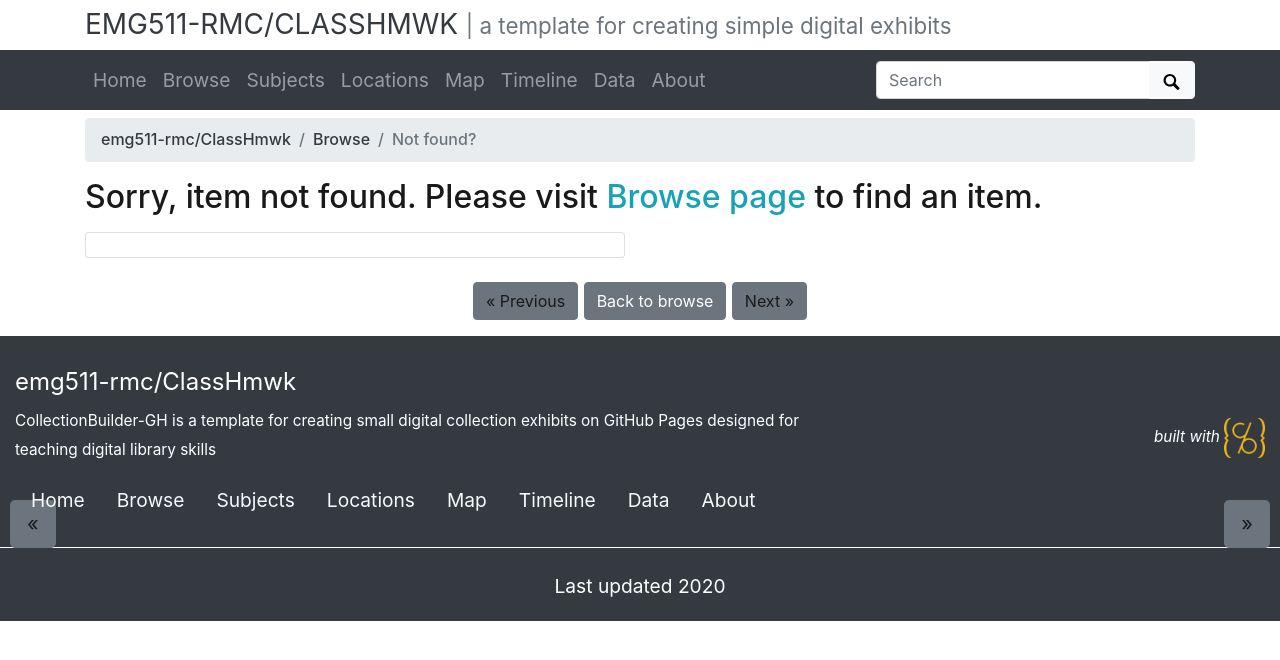
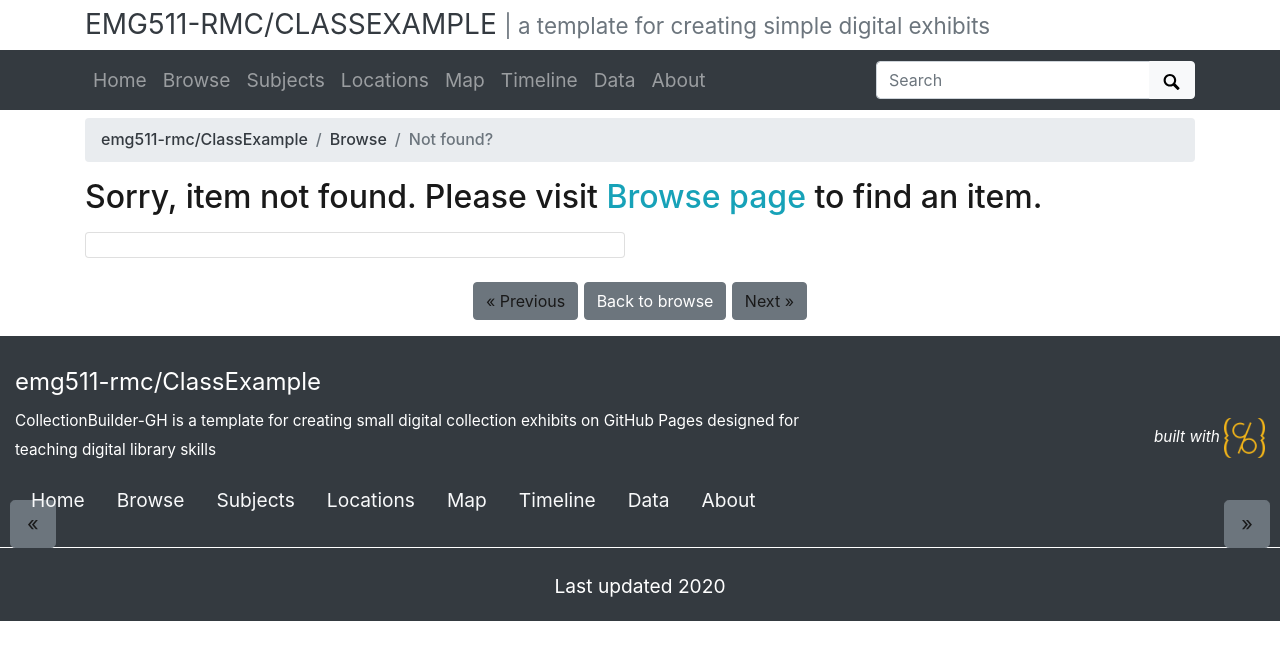
Before and after one commit to emg511-rmc/ClassExample, a Jekyll site: the page built from pages/item.md, in a window 1280 px wide. Shown: the top 660 px of the page. Built offline with Jekyll 4.4.1, drawn with Linux system fonts in a browser that asks for light colours.

Commit message:
Update _config.yml
Renamed repository

```diff
--- a/_config.yml
+++ b/_config.yml
@@ -10,15 +10,15 @@
 # url is your gh-pages base, following the pattern: username.github.io
 url: https://emg511-rmc.github.io
 # baseurl is your github repository's name prefixed with a /
-baseurl: /ClassHmwk
+baseurl: /ClassExample
 # location of code, the full url to your github repository
-source-code: https://github.com/emg511-rmc/ClassHmwk
+source-code: https://github.com/emg511-rmc/ClassExample
 
 ##########
 # SITE SETTINGS
 #
 # title of site appears in banner
-title: emg511-rmc/ClassHmwk
+title: emg511-rmc/ClassExample
 # tagline, a short phrase that will appear throughout the site in the top banner
 tagline: a template for creating simple digital exhibits
 # description appears in meta tags and other locations
```
